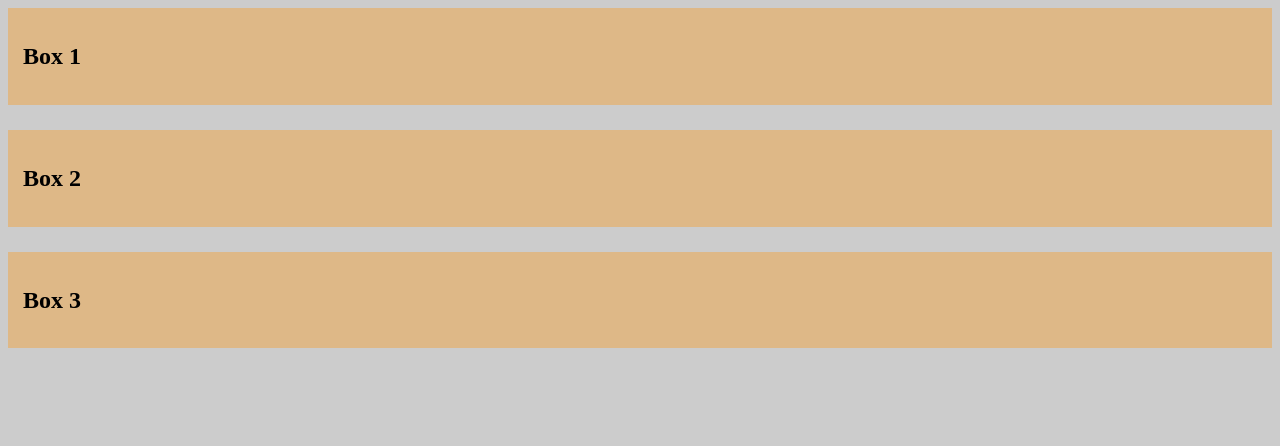
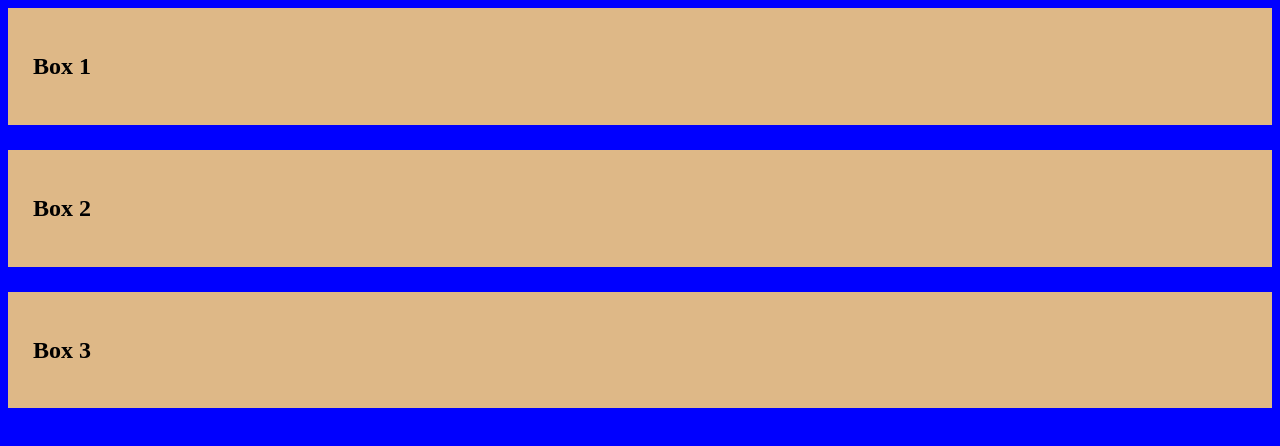
Before and after one commit to maxim218/SCSS_testing_front, a website built with webpack: page static/index.html in a window 1280 px wide. Built offline with nearby package versions, Linux system fonts and the light colour scheme.

Commit message:
Add variables

```diff
--- a/static/mainStyle.scss
+++ b/static/mainStyle.scss
@@ -1,21 +1,24 @@
+$my-body-background-color: #0000FF;
+$my-padding-pixels-value: 25px;
+
 body {
-  background: #CCCCCC;
+  background: $my-body-background-color;
 }
 
 #box_1 {
-  padding: 15px;
+  padding: $my-padding-pixels-value;
   background: burlywood;
   margin-bottom: 25px;
 }
 
 #box_2 {
-  padding: 15px;
+  padding: $my-padding-pixels-value;
   background: burlywood;
   margin-bottom: 25px;
 }
 
 #box_3 {
-  padding: 15px;
+  padding: $my-padding-pixels-value;
   background: burlywood;
   margin-bottom: 25px;
 }
```
